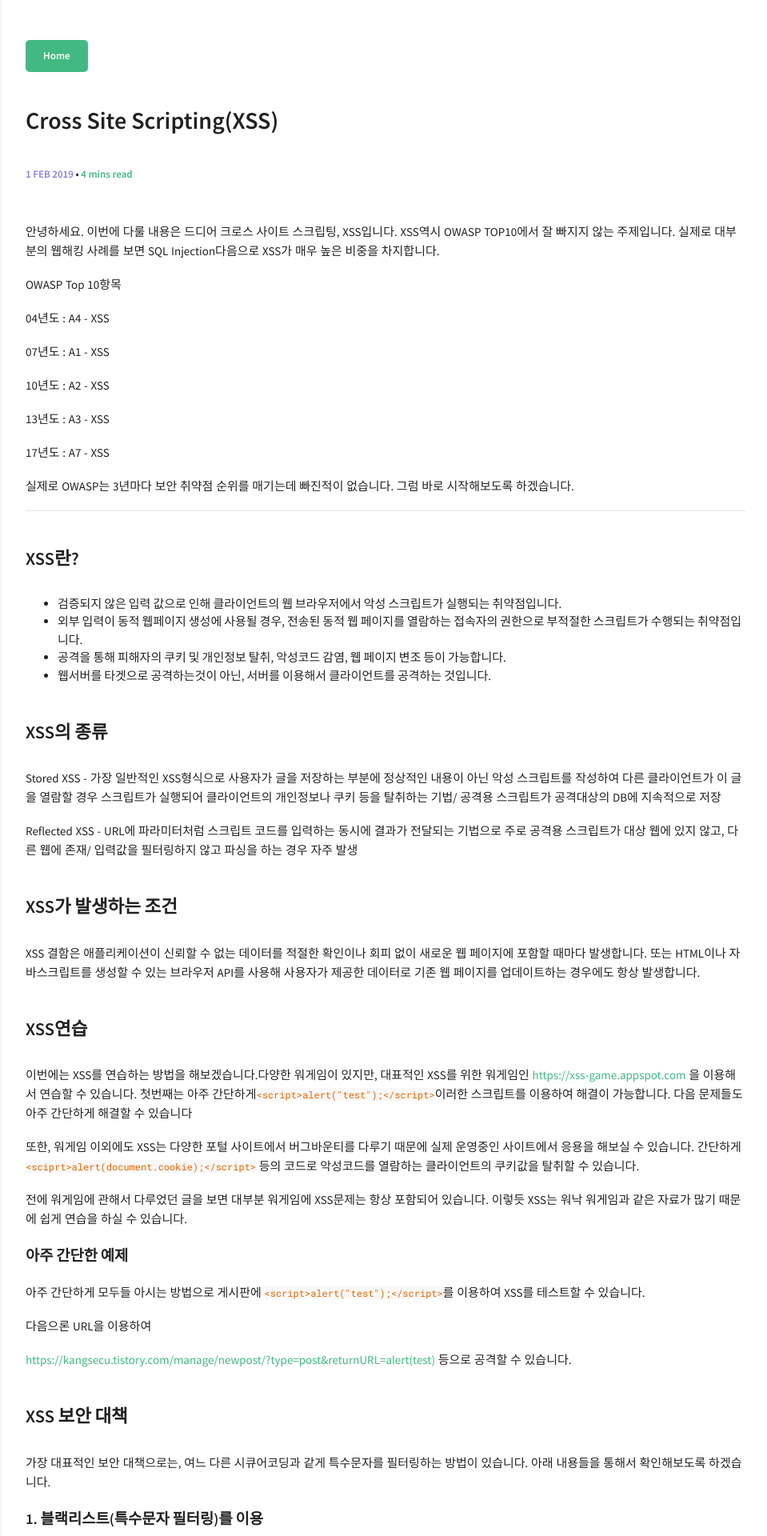
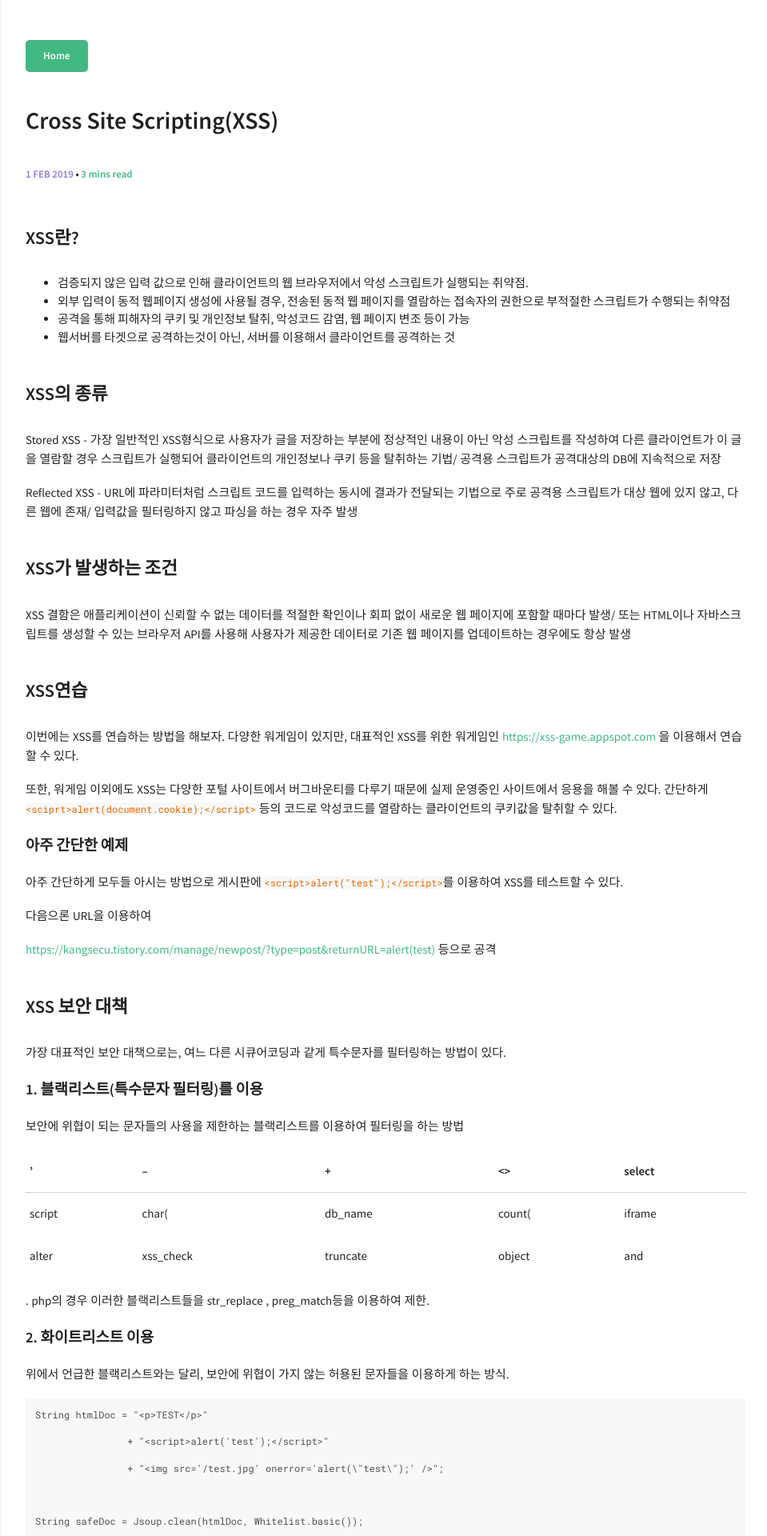
Before and after one commit to kangsecu/kangsecu.github.io, a Jekyll site: the page built from _posts/2019-02-01-xss.md, in a window 1280 px wide. Shown: the top 1920 px of the page at 80% size, without its empty margins (318-1277 px from the left). Built offline with Jekyll 4.4.1, drawn with Linux system fonts in a browser that asks for light colours; some of the changed text lies outside the part shown.

Commit message:
Update 2019-02-01-xss.md

````diff
--- a/_posts/2019-02-01-xss.md
+++ b/_posts/2019-02-01-xss.md
@@ -9,30 +9,13 @@ comments: true
 
 ---
 
-안녕하세요. 이번에 다룰 내용은 드디어 크로스 사이트 스크립팅, XSS입니다. XSS역시 OWASP TOP10에서 잘 빠지지 않는 주제입니다. 실제로 대부분의 웹해킹 사례를 보면 SQL Injection다음으로 XSS가 매우 높은 비중을 차지합니다.
-
- OWASP Top 10항목
-
-04년도 : A4 - XSS
-
-07년도 : A1 - XSS
-
-10년도 : A2 - XSS
-
-13년도 : A3 - XSS
-
-17년도 : A7 - XSS
-
-실제로 OWASP는 3년마다 보안 취약점 순위를 매기는데 빠진적이 없습니다. 그럼 바로 시작해보도록 하겠습니다.
-
-------
 
 ### XSS란?
 
-- 검증되지 않은 입력 값으로 인해 클라이언트의 웹 브라우저에서 악성 스크립트가 실행되는 취약점입니다.
--  외부 입력이 동적 웹페이지 생성에 사용될 경우, 전송된 동적 웹 페이지를 열람하는 접속자의 권한으로 부적절한 스크립트가 수행되는 취약점입니다.
-- 공격을 통해 피해자의 쿠키 및 개인정보 탈취, 악성코드 감염, 웹 페이지 변조 등이 가능합니다.
-- 웹서버를 타겟으로 공격하는것이 아닌, 서버를 이용해서 클라이언트를 공격하는 것입니다.
+- 검증되지 않은 입력 값으로 인해 클라이언트의 웹 브라우저에서 악성 스크립트가 실행되는 취약점.
+-  외부 입력이 동적 웹페이지 생성에 사용될 경우, 전송된 동적 웹 페이지를 열람하는 접속자의 권한으로 부적절한 스크립트가 수행되는 취약점
+- 공격을 통해 피해자의 쿠키 및 개인정보 탈취, 악성코드 감염, 웹 페이지 변조 등이 가능
+- 웹서버를 타겟으로 공격하는것이 아닌, 서버를 이용해서 클라이언트를 공격하는 것
 
 
 
@@ -46,42 +29,40 @@ Reflected XSS - URL에 파라미터처럼 스크립트 코드를 입력하는
 
 ### XSS가 발생하는 조건
 
-XSS 결함은 애플리케이션이 신뢰할 수 없는 데이터를 적절한 확인이나 회피 없이 새로운 웹 페이지에 포함할 때마다 발생합니다. 또는 HTML이나 자바스크립트를 생성할 수 있는 브라우저 API를 사용해 사용자가 제공한 데이터로 기존 웹 페이지를 업데이트하는 경우에도 항상 발생합니다.
+XSS 결함은 애플리케이션이 신뢰할 수 없는 데이터를 적절한 확인이나 회피 없이 새로운 웹 페이지에 포함할 때마다 발생/ 또는 HTML이나 자바스크립트를 생성할 수 있는 브라우저 API를 사용해 사용자가 제공한 데이터로 기존 웹 페이지를 업데이트하는 경우에도 항상 발생
 
 ### XSS연습
 
-이번에는 XSS를 연습하는 방법을 해보겠습니다.다양한 워게임이 있지만, 대표적인 XSS를 위한 워게임인 [https://xss-game.appspot.com ](https://xss-game.appspot.com/)을 이용해서 연습할 수 있습니다. 첫번째는 아주 간단하게```<script>alert("test");</script>```이러한 스크립트를 이용하여 해결이 가능합니다. 다음 문제들도 아주 간단하게 해결할 수 있습니다
+이번에는 XSS를 연습하는 방법을 해보자. 다양한 워게임이 있지만, 대표적인 XSS를 위한 워게임인 [https://xss-game.appspot.com ](https://xss-game.appspot.com/)을 이용해서 연습할 수 있다.
 
-또한, 워게임 이외에도 XSS는 다양한 포털 사이트에서 버그바운티를 다루기 때문에 실제 운영중인 사이트에서 응용을 해보실 수 있습니다.  간단하게 ```<sciprt>alert(document.cookie);</script>``` 등의 코드로 악성코드를 열람하는 클라이언트의 쿠키값을 탈취할 수 있습니다.
-
-전에 워게임에 관해서 다루었던 글을 보면 대부분 워게임에 XSS문제는 항상 포함되어 있습니다. 이렇듯 XSS는 워낙 워게임과 같은 자료가 많기 때문에 쉽게 연습을 하실 수 있습니다.
+또한, 워게임 이외에도 XSS는 다양한 포털 사이트에서 버그바운티를 다루기 때문에 실제 운영중인 사이트에서 응용을 해볼 수 있다.  간단하게 ```<sciprt>alert(document.cookie);</script>``` 등의 코드로 악성코드를 열람하는 클라이언트의 쿠키값을 탈취할 수 있다.
 
 #### 아주 간단한 예제
 
-아주 간단하게 모두들 아시는 방법으로 게시판에 ```<script>alert("test");</script>```를 이용하여 XSS를 테스트할 수 있습니다.
+아주 간단하게 모두들 아시는 방법으로 게시판에 ```<script>alert("test");</script>```를 이용하여 XSS를 테스트할 수 있다.
 
 다음으론 URL을 이용하여
 
-[https://kangsecu.tistory.com/manage/newpost/?type=post&returnURL=alert(test) ](https://kangsecu.tistory.com/manage/newpost/?type=post&returnURL=%2Fmanage%2Fposts%2F)등으로 공격할 수 있습니다.
+[https://kangsecu.tistory.com/manage/newpost/?type=post&returnURL=alert(test) ](https://kangsecu.tistory.com/manage/newpost/?type=post&returnURL=%2Fmanage%2Fposts%2F)등으로 공격
 
 ### XSS 보안 대책
 
-가장 대표적인 보안 대책으로는, 여느 다른 시큐어코딩과 같게 특수문자를 필터링하는 방법이 있습니다. 아래 내용들을 통해서 확인해보도록 하겠습니다.
+가장 대표적인 보안 대책으로는, 여느 다른 시큐어코딩과 같게 특수문자를 필터링하는 방법이 있다.
 
 #### 1. 블랙리스트(특수문자 필터링)를 이용
 
-보안에 위협이 되는 문자들의 사용을 제한하는 블랙리스트를 이용하여 필터링을 하는 방법입니다.
+보안에 위협이 되는 문자들의 사용을 제한하는 블랙리스트를 이용하여 필터링을 하는 방법
 
 | '      | --        | +        | <>     | select |
 | ------ | --------- | -------- | ------ | ------ |
 | script | char(     | db_name  | count( | iframe |
 | alter  | xss_check | truncate | object | and    |
 
-간단하게 대표적인 위협 요소들을 나열해보았습니다. php의 경우 이러한 블랙리스트들을 str_replace , preg_match등을 이용하여 제한합니다.
+. php의 경우 이러한 블랙리스트들을 str_replace , preg_match등을 이용하여 제한.
 
 #### 2. 화이트리스트 이용
 
-위에서 언급한 블랙리스트와는 달리, 보안에 위협이 가지 않는 허용된 문자들을 이용하게 하는 방식입니다. 예전에는 관리가 어려워서 잘 사용되지 않았지만 현재는 늘어나는 추세라고 합니다.
+위에서 언급한 블랙리스트와는 달리, 보안에 위협이 가지 않는 허용된 문자들을 이용하게 하는 방식.
 
 ```
 String htmlDoc = "<p>TEST</p>"
@@ -105,54 +86,44 @@ System.out.println(safeDoc);
 <p>TEST</p>
 ```
 
-이러한 Jsoup에서 이미 지정되어 있는 화이트리스트를 가져다 사용해도 됩니다. 이에 대한 자세한 내용은 [https://offbyone.tistory.com/375 ](https://offbyone.tistory.com/375)해당 블로그에 자세히 기록되어 있습니다.
+이러한 Jsoup에서 이미 지정되어 있는 화이트리스트를 가져다 사용해도 된다. 이에 대한 자세한 내용은 [https://offbyone.tistory.com/375 ](https://offbyone.tistory.com/375)해당 블로그에 자세히 기록되어 있다.
 
 #### 3. HTML 인코딩을 이용한 시큐어코딩
 
-이번에는 HTML에 공격자가 게시판에 입력할 내용인 스크립트 자체를 인코딩 시켜서 HTML사용을 막아버리는 방법입니다.
+이번에는 HTML에 공격자가 게시판에 입력할 내용인 스크립트 자체를 인코딩 시켜서 HTML사용을 막아버리는 방법
 
-예를 들어 공격자가 ```<script>aelrt("test");</script>```라고 스크립트를 입력했고, 이 내용이 content라는 변수에 저장된다고 가정하면 content= htmlencode("content")등의 인코딩을 통해서 보안하는 방법입니다.
+예를 들어 공격자가 ```<script>aelrt("test");</script>```라고 스크립트를 입력했고, 이 내용이 content라는 변수에 저장된다고 가정하면 content= htmlencode("content")등의 인코딩을 통해서 보안한다.
 
 #### 4.기타
 
-이외에도 strips_tag를 차단해버리거나 htmlentities를 이용하는 방법, htmlspecialchars()을 사용하는 방법등이 있습니다. 또한 XSS를 하는데 상당히 난감하게 만드는 httponly옵션도 있습니다. httponly를 이용하면 document.cookie를 이용해도 쿠키를 탈취할 수 없기 때문에 javascript를 이용할 수 없게 됩니다. 하지만 이는 xhr이나 XST(Cross-Site-Tracing)등의 우회가 가능합니다. 아니면 Text-only 게시판이나 BBcode를 이용하면 이를 보안할 수 있습니다. 하지만 이 역시 {{{#!html HTML}}}
+이외에도 strips_tag를 차단해버리거나 htmlentities를 이용하는 방법, htmlspecialchars()을 사용하는 방법등이 있다. 또한 XSS를 하는데 상당히 난감하게 만드는 httponly옵션도 있다. httponly를 이용하면 document.cookie를 이용해도 쿠키를 탈취할 수 없기 때문에 javascript를 이용할 수 없게 된다. 하지만 이는 xhr이나 XST(Cross-Site-Tracing)등의 우회가 가능. 아니면 Text-only 게시판이나 BBcode를 이용하면 이를 보안할 수 있다. 하지만 이 역시 {{{#!html HTML}}}
 
-등을 이용하여 html태그를 이용할 수도 있기에 완벽한 보안은 힘들다고 합니다.
+등을 이용하여 html태그를 이용할 수도 있기에 완벽한 보안은 힘들다.
 
 
 
 ### XSS 보안 우회
 
-위에서는 보안을 다루었지만 이번에는 우회를 다뤄보도록 하겠습니다.
+위에서는 보안을 다루었지만 이번에는 우회를 다뤄보자.
 
 #### 1. emoji
 
-대표적인 시큐어코딩 우회방법중 하나인 emoji encoding입니다. 보통 위에 보안글에서 특수문자들을 블랙리스트에 넣을때 한정적인 문자열들만 넣기 때문에 이모지로 인코딩할 경우 편리하게 우회가 가능합니다. 아래 코드로 예를 들어보도록 하겠습니다.
+대표적인 우회방법중 하나가 emoji encoding다. 보통 위에 보안글에서 특수문자들을 블랙리스트에 넣을때 한정적인 문자열들만 넣기 때문에 이모지로 인코딩할 경우 편리하게 우회가 가능.
 
 ```
 <img class="emoji" alt="(이모티콘)" src="X"/><svg onload=prompt(document.cookie)>
 ```
 
-이렇게 이모티콘을 이용한 emoji 우회가 가능한 경우가 있습니다.
-
 #### 2. 내용 난독화
 
-스크립트 자체를 난독화를 시키는 방법입니다. 예전에는 주로 JSfuck등을 이용하였는데 이제는 에러가 난다고 하네요. 그 외에도 aaaencode나 , html encode를 이용하여 내용 자체를 인코딩하는 방법도 있습니다.
+스크립트 자체를 난독화를 시키는 방법이다. 예전에는 주로 JSfuck등을 이용하였는데 이제는 에러가 난다고 한다. 그 외에도 aaaencode나 , html encode를 이용하여 내용 자체를 인코딩하는 방법도 있다.
 
 
 
 #### 3. 다양한 태그를 이용
 
-주로 사용되는 태그 이외에도 다양한 태그를 이용하여 응용을 할 수 있습니다. 대표적으로 <ruby oncopy="alert("test")" >test</ruby>등의 알려지지 않은 태그를 이용할 수 있습니다.
+주로 사용되는 태그 이외에도 다양한 태그를 이용하여 응용을 할 수 있다.. 대표적으로 <ruby oncopy="alert("test")" >test</ruby>등의 알려지지 않은 태그를 이용할 수 있다.
 
-이외에도 다양한 블로그나 자료문서들에서 다양한 바이패스 기법을 다룹니다. 대표적인 자료로
+이외에도 대표적인 자료로
 
-OWASP : https://www.owasp.org/index.php/XSS_Filter_Evasion_Cheat_Sheet 가 있습니다.
-
-------
-
-### 마무리
-
-xss또한 알려진지 매우 오래된 고전적인 취약점이지만, 가장 간단하고 강력하여 아직까지 많은 취약점이 발견되고 있는 기법입니다. 실제로 위에서 언급햇듯이 현재도 웹해킹 사례들을 보면 XSS는 절반가량을 차지하고 있습니다. 다양한 보안 기법이 있고 다양한 우회기법도 존재하는 만큼 위에 자료들을 바탕으로 공부를 해보시면 매우 재미있을 것입니다. 아직까지 보안이 잘 되어있지 않은 곳들을 포함 여러 대형 사이트들이 위에 OWASP에서 제공해주는 cheat sheet의 코드들만 복사해서 넣어도 적용되는곳이 많습니다. 직접 버그 바운티를 통해서 연습해보세요!
-
-ps. 다음에는 제로보드나 실제 XSS취약점을 예시로 다뤄볼까 합니다.
+OWASP : https://www.owasp.org/index.php/XSS_Filter_Evasion_Cheat_Sheet 가 있다.
````
